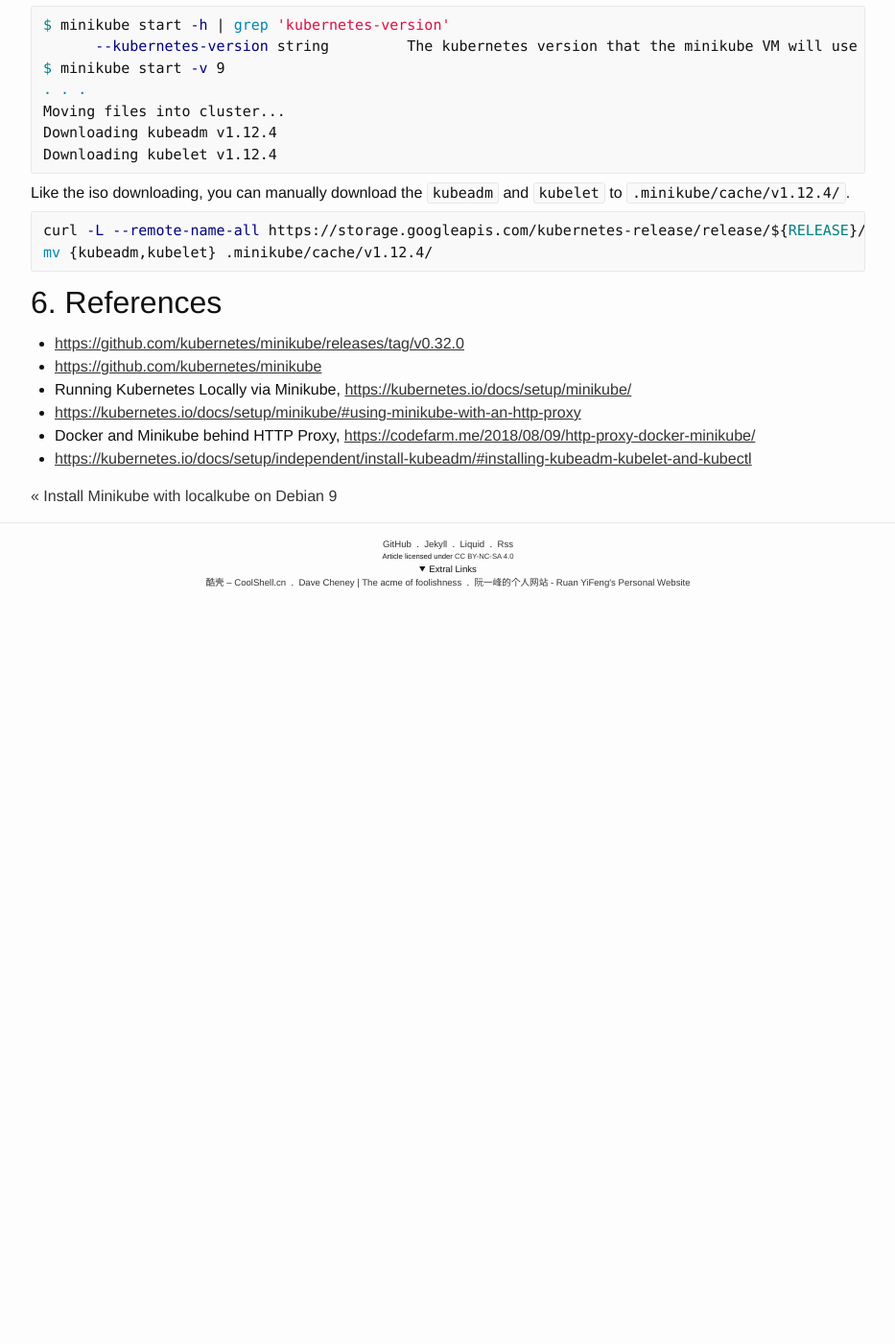
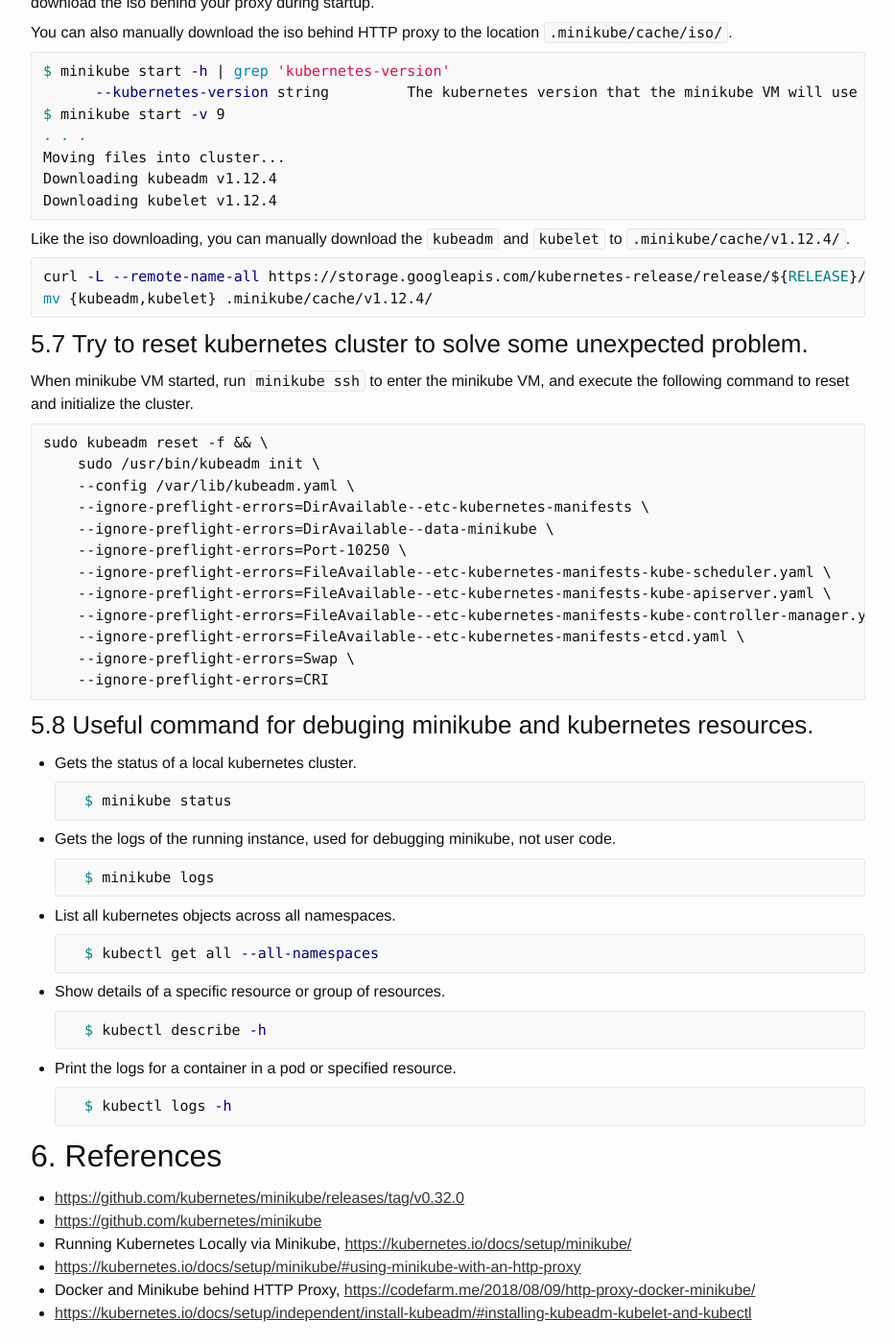
Before and after one commit to ousiax/ousiax.github.io, a Jekyll site: the page built from _posts/2018-12-27-intall-minikube-with-kubeadm-on-debian.md, in a window 1280 px wide and 1400 px high, scrolled down 9237 px. Shown: the whole window at 96% size, without its empty margins (173-1106 px from the left). Built offline with Jekyll 4.4.1, drawn with Linux system fonts in a browser that asks for light colours; before the commit the page ends 9867 px from its top, so only the background shows below that; some of the changed text lies outside the part shown.

Commit message:
Update 2018-12-27-intall-minikube-with-kubeadm-on-debian.md

````diff
--- a/_posts/2018-12-27-intall-minikube-with-kubeadm-on-debian.md
+++ b/_posts/2018-12-27-intall-minikube-with-kubeadm-on-debian.md
@@ -303,7 +303,7 @@
 > You can also use `minikube addons disable [ADDONS_NAME]` to disable addons both `dashboard` and `storage-provisioner`, then reset the kubeadm.
 
 
-### 5.3 Minikube Usefull CLI
+### 5.3 Minikube Useful CLI
 
 ```none
 $ minikube -h
@@ -437,7 +437,7 @@
 
     ```
 
-### 5.5 Start minikube with custom CPUS and RAM.
+### 5.5 Start minikube with custom CPUs and RAM.
 
 You can use the following command to start minikube with custom numbers of CPUs and amount of RAM allocated to the minikube VM and registry mirror.
 
@@ -481,6 +481,57 @@
 mv {kubeadm,kubelet} .minikube/cache/v1.12.4/
 ```
 
+### 5.7 Try to reset kubernetes cluster to solve some unexpected problem.
+
+When minikube VM started, run `minikube ssh` to enter the minikube VM, and execute the following command to reset and initialize the cluster.
+
+```
+sudo kubeadm reset -f && \
+    sudo /usr/bin/kubeadm init \
+    --config /var/lib/kubeadm.yaml \
+    --ignore-preflight-errors=DirAvailable--etc-kubernetes-manifests \
+    --ignore-preflight-errors=DirAvailable--data-minikube \
+    --ignore-preflight-errors=Port-10250 \
+    --ignore-preflight-errors=FileAvailable--etc-kubernetes-manifests-kube-scheduler.yaml \
+    --ignore-preflight-errors=FileAvailable--etc-kubernetes-manifests-kube-apiserver.yaml \
+    --ignore-preflight-errors=FileAvailable--etc-kubernetes-manifests-kube-controller-manager.yaml \
+    --ignore-preflight-errors=FileAvailable--etc-kubernetes-manifests-etcd.yaml \
+    --ignore-preflight-errors=Swap \
+    --ignore-preflight-errors=CRI
+```
+
+### 5.8 Useful command for debuging minikube and kubernetes resources.
+
+- Gets the status of a local kubernetes cluster.
+
+    ```sh
+    $ minikube status
+    ```
+
+- Gets the logs of the running instance, used for debugging minikube, not user code.
+
+    ```sh
+    $ minikube logs
+    ```
+
+- List all kubernetes objects across all namespaces.
+
+    ```sh
+    $ kubectl get all --all-namespaces
+    ```
+
+- Show details of a specific resource or group of resources.
+
+    ```sh
+    $ kubectl describe -h
+    ```
+
+- Print the logs for a container in a pod or specified resource.
+
+    ```sh
+    $ kubectl logs -h
+    ```
+
 ## 6. References
 
 - [https://github.com/kubernetes/minikube/releases/tag/v0.32.0](https://github.com/kubernetes/minikube/releases/tag/v0.32.0)
````
